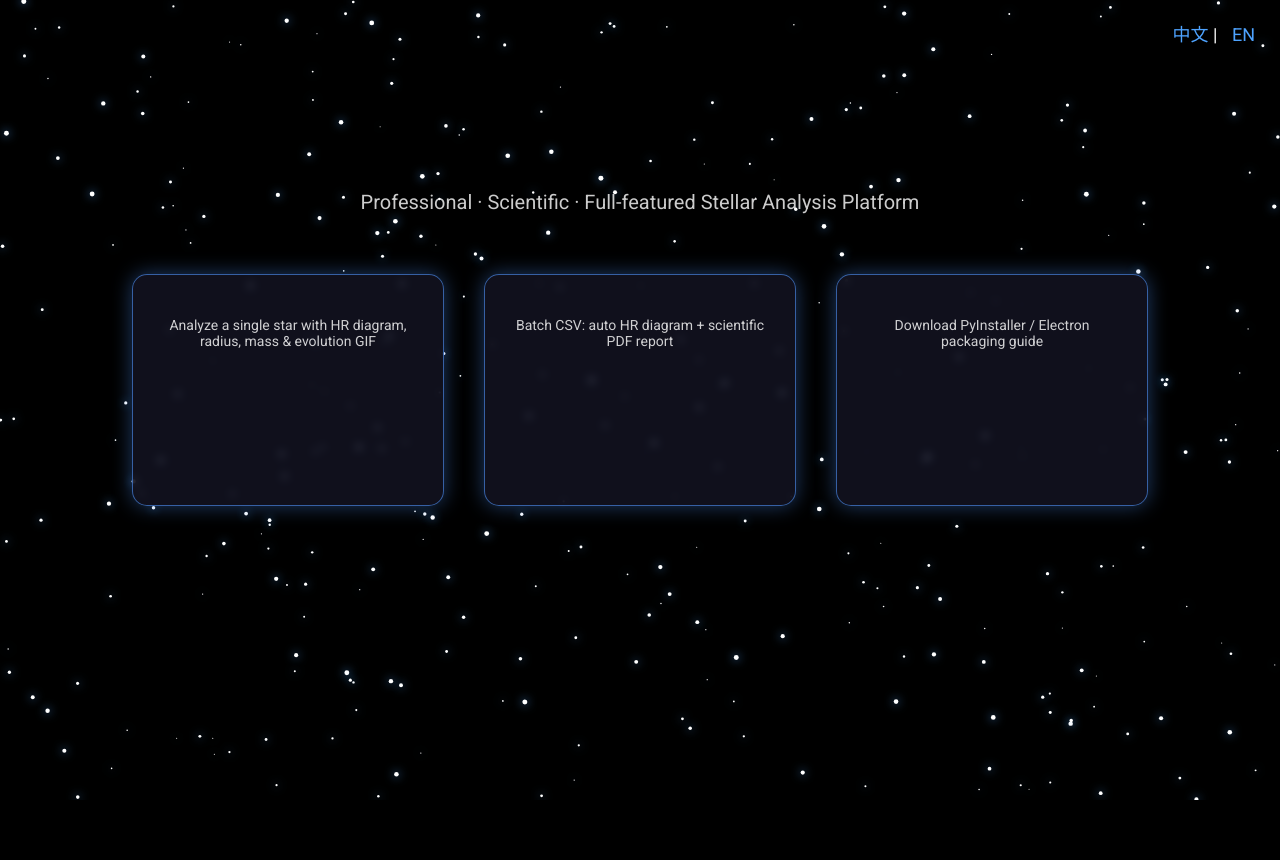
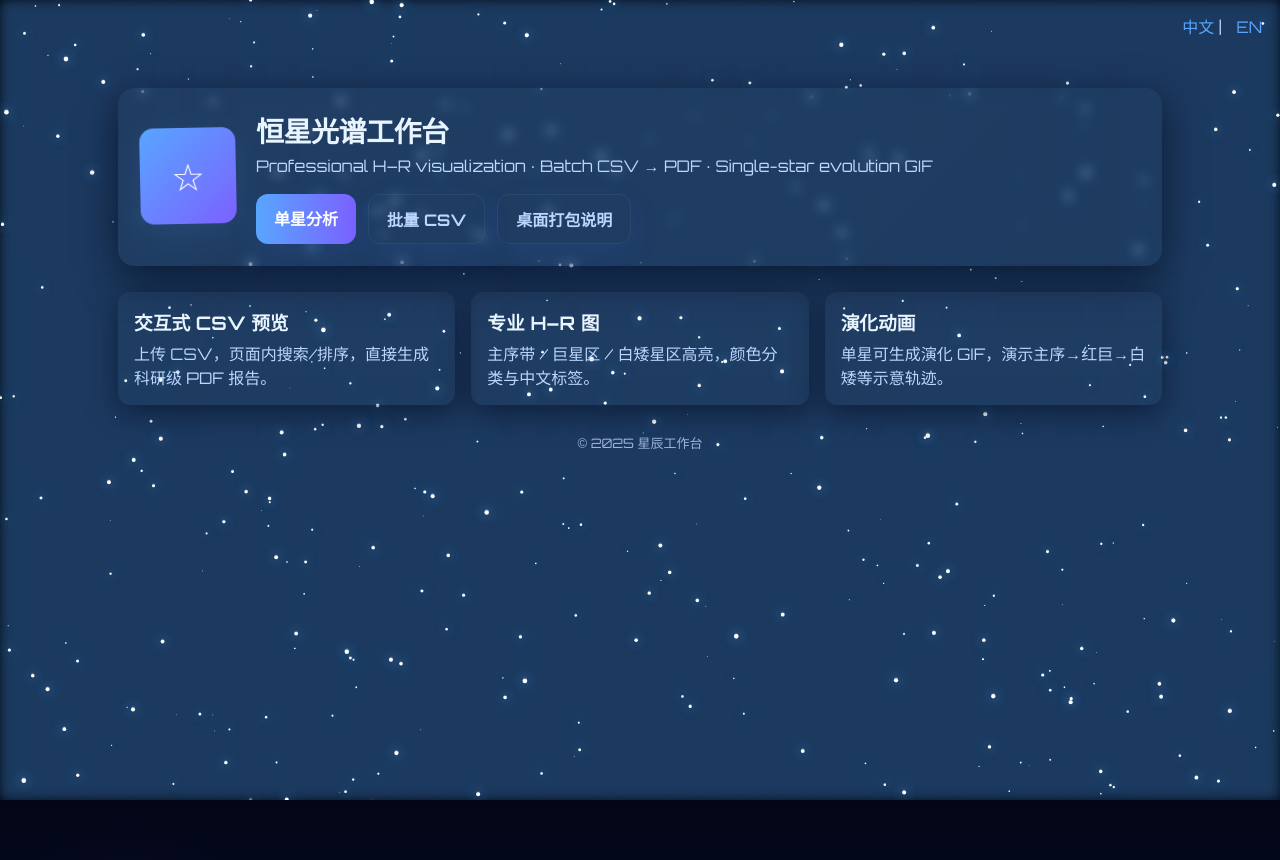
Before and after one commit to sriubasastor-debug/stellar-spectrum-web, a Python web app: template templates/index.html in a window 1280 px wide. Before the commit the page ends 800 px from the top, so only its background shows below. Run offline with Jinja, Linux system fonts and the light colour scheme; the template is opened without the code that fills it, so the values that code supplies are empty; some libraries are stand-ins or nearby versions; some web fonts are replaced.

Commit message:
Update index.html

```diff
--- a/templates/index.html
+++ b/templates/index.html
@@ -1,208 +1,139 @@
 <!DOCTYPE html>
-<html lang="{{ 'zh' if lang=='zh' else 'en' }}">
+<html lang="{{ 'zh' if lang == 'zh' else 'en' }}">
 <head>
-    <meta charset="UTF-8">
-    <title>{{ t('title') }}</title>
+  <meta charset="utf-8" />
+  <meta name="viewport" content="width=device-width,initial-scale=1" />
+  <title>{{ t('title') if t else '恒星光谱工作台' }}</title>
 
-    <!-- Google Font for Sci-Fi Style -->
-    <link href="https://fonts.googleapis.com/css2?family=Orbitron:wght@400;600&family=Roboto:wght@300;400&display=swap" rel="stylesheet">
+  <!-- AOS 动画 -->
+  <link href="https://cdn.jsdelivr.net/npm/aos@2.3.4/dist/aos.css" rel="stylesheet" />
+  <!-- Google font fallback -->
+  <link href="https://fonts.googleapis.com/css2?family=Orbitron:wght@400;700&display=swap" rel="stylesheet">
 
   <style>
-        body {
-            margin: 0;
-            padding: 0;
-            background: black;
-            overflow: hidden;
-            font-family: 'Roboto', sans-serif;
-            color: white;
+    /* 载入本地中文字体（请确保 static/fonts/NotoSansSC-Regular.otf 已存在） */
+    @font-face {
+      font-family: "CHN";
+      src: url("/static/fonts/NotoSansSC-Regular.otf") format("opentype");
+      font-weight: 400;
+      font-style: normal;
     }
+    :root{
+      --bg1:#020617;
+      --bg2:#071028;
+      --neon:#58a6ff;
+      --accent:#7b61ff;
+      --glass: rgba(255,255,255,0.03);
+    }
+    *{box-sizing:border-box}
+    html,body{height:100%;margin:0;font-family: "CHN", "Orbitron", sans-serif;color:#e8f4ff}
+    body{background:radial-gradient(1200px 600px at 10% 10%, rgba(124,58,237,0.04), transparent 10%), linear-gradient(180deg,var(--bg1),var(--bg2));overflow:hidden}
 
-        /* 星空背景 */
-        canvas#starfield {
-            position: fixed;
-            top: 0;
-            left: 0;
-            z-index: -10;
+    /* starfield canvas full screen */
+    canvas#starfield{position:fixed;inset:0;z-index:0}
+
+    /* foreground container */
+    .wrap{position:relative;z-index:5;max-width:1100px;margin:60px auto;padding:28px}
+
+    .hero{
+      display:flex;align-items:center;gap:20px;padding:22px;border-radius:16px;background:linear-gradient(135deg, rgba(255,255,255,0.02), rgba(255,255,255,0.01));
+      box-shadow:0 12px 40px rgba(2,6,23,0.6);backdrop-filter:blur(6px)
     }
+    .logo{
+      width:96px;height:96px;border-radius:14px;background:linear-gradient(135deg,var(--neon),var(--accent));
+      display:flex;align-items:center;justify-content:center;color:white;font-size:38px;box-shadow:0 8px 30px rgba(80,150,255,0.12)
+    }
+    .meta h1{margin:0;font-size:28px;letter-spacing: -0.5px}
+    .meta p{margin:6px 0 0;color:#bcd6ff}
 
-        /* 整体容器 */
-        .container {
-            text-align: center;
-            margin-top: 140px;
-            padding: 20px;
-        }
+    .actions{margin-top:18px;display:flex;gap:12px;flex-wrap:wrap}
+    .btn{padding:12px 18px;border-radius:12px;background:linear-gradient(90deg,var(--neon),var(--accent));color:white;text-decoration:none;font-weight:700;box-shadow:0 10px 30px rgba(60,100,230,0.12)}
+    .btn.ghost{background:transparent;border:1px solid rgba(255,255,255,0.06);color:#bcd6ff}
 
-        /* 主标题（霓虹风） */
-        .title {
-            font-size: 48px;
-            margin-bottom: 30px;
-            font-family: 'Orbitron', sans-serif;
-            letter-spacing: 3px;
-            text-shadow: 0 0 15px #4ea3ff, 0 0 30px #4ea3ff;
-        }
+    .grid{margin-top:26px;display:grid;grid-template-columns:repeat(auto-fit,minmax(260px,1fr));gap:16px}
+    .card{padding:16px;border-radius:12px;background:linear-gradient(180deg, rgba(255,255,255,0.02), rgba(255,255,255,0.01));box-shadow:0 8px 30px rgba(2,6,23,0.5)}
+    .card h3{margin:0 0 6px}
+    .card p{margin:0;color:#bcd6ff}
 
-        /* 副标题 */
-        .subtitle {
-            font-size: 20px;
-            opacity: 0.8;
-            margin-bottom: 60px;
-        }
+    .footer{margin-top:28px;text-align:center;color:#9fb4d9;font-size:13px}
 
-        /* 卡片容器 */
-        .card-container {
-            display: flex;
-            justify-content: center;
-            gap: 40px;
-            flex-wrap: wrap;
-        }
-
-        /* 功能卡片（科幻悬浮效果） */
-        .card {
-            width: 260px;
-            height: 180px;
-            background: rgba(20, 20, 35, 0.8);
-            border-radius: 15px;
-            padding: 25px;
-            backdrop-filter: blur(4px);
-            box-shadow: 0 0 20px rgba(80, 150, 255, 0.4);
-            border: 1px solid rgba(80, 150, 255, 0.6);
-            transition: 0.3s;
-            cursor: pointer;
-            text-decoration: none;
-            color: white;
-        }
-
-        /* 卡片内标题 */
-        .card h2 {
-            font-family: 'Orbitron', sans-serif;
-            margin-top: 10px;
-            font-size: 20px;
-            text-shadow: 0 0 10px #4ea3ff;
-        }
-
-        /* 卡片文字 */
-        .card p {
-            margin-top: 10px;
-            font-size: 14px;
-            opacity: 0.8;
-        }
-
-        /* 悬浮动画 */
-        .card:hover {
-            transform: translateY(-10px);
-            box-shadow: 0 0 30px rgba(120, 180, 255, 0.9);
-        }
-
-        /* 语言切换 */
-        .lang {
-            position: absolute;
-            top: 20px;
-            right: 25px;
-            font-size: 18px;
-        }
-        .lang a {
-            color: #4ea3ff;
-            text-decoration: none;
-            margin-left: 10px;
-        }
-        .lang a:hover {
-            text-shadow: 0 0 10px #4ea3ff;
-        }
+    .lang{position:fixed;right:18px;top:14px;color:#bcd6ff;z-index:10}
+    .lang a{color:var(--neon);text-decoration:none;margin-left:10px}
+    @media (max-width:640px){.hero{flex-direction:column;align-items:flex-start}.logo{width:70px;height:70px}}
   </style>
 </head>
-
 <body>
-
-<!-- 星空背景 canvas -->
   <canvas id="starfield"></canvas>
 
-<!-- 语言切换 -->
   <div class="lang">
-    <a href="/?lang=zh">中文</a> |
-    <a href="/?lang=en">EN</a>
+    <a href="/?lang=zh">中文</a> | <a href="/?lang=en">EN</a>
   </div>
 
-<!-- 主内容 -->
-<div class="container">
-    <div class="title">{{ t('title') }}</div>
-    <div class="subtitle">
-        {{ '专业 · 科学 · 全功能恒星分析平台' if lang=='zh' else 'Professional · Scientific · Full-featured Stellar Analysis Platform' }}
+  <div class="wrap" data-aos="fade-up">
+    <div class="hero" data-aos="zoom-in">
+      <div class="logo" id="logo">☆</div>
+      <div class="meta">
+        <h1>{{ t('title') if t else '恒星光谱工作台' }}</h1>
+        <p>{{ '专业 H–R 可视化 · 批量 CSV → PDF 报告 · 单星演化 GIF' if lang=='zh' else 'Professional H–R visualization · Batch CSV → PDF · Single-star evolution GIF' }}</p>
+
+        <div class="actions">
+          <a class="btn" href="/single?lang={{lang}}">{{ t('single') if t else '单星分析' }}</a>
+          <a class="btn ghost" href="/csv?lang={{lang}}">{{ t('csv') if t else '批量 CSV' }}</a>
+          <a class="btn ghost" href="/download_desktop">{{ t('download_desktop') if t else '桌面打包说明' }}</a>
         </div>
-
-    <div class="card-container">
-
-        <!-- 单颗恒星分析 -->
-        <a class="card" href="/single?lang={{lang}}">
-            <h2>{{ t('single') }}</h2>
-            <p>{{ '输入光谱 / 温度 / 光度，并生成 H-R 图、半径、质量、演化 GIF' if lang=='zh'
-                else 'Analyze a single star with HR diagram, radius, mass & evolution GIF' }}</p>
-        </a>
-
-        <!-- CSV 批量分析 -->
-        <a class="card" href="/csv?lang={{lang}}">
-            <h2>{{ t('csv') }}</h2>
-            <p>{{ '批量导入 CSV，自动绘制 H-R 图并生成科研级 PDF 报告' if lang=='zh'
-                else 'Batch CSV: auto HR diagram + scientific PDF report' }}</p>
-        </a>
-
-        <!-- 桌面打包说明 -->
-        <a class="card" href="/download_desktop">
-            <h2>{{ t('download_desktop') }}</h2>
-            <p>{{ '下载 PyInstaller / Electron 打包说明' if lang=='zh'
-                else 'Download PyInstaller / Electron packaging guide' }}</p>
-        </a>
-
       </div>
     </div>
 
-<!-- 星空背景 JS 动画 -->
+    <div class="grid" data-aos="fade-up" data-aos-delay="80">
+      <div class="card">
+        <h3>交互式 CSV 预览</h3>
+        <p>上传 CSV，页面内搜索/排序，直接生成科研级 PDF 报告。</p>
+      </div>
+      <div class="card">
+        <h3>专业 H–R 图</h3>
+        <p>主序带 / 巨星区 / 白矮星区高亮，颜色分类与中文标签。</p>
+      </div>
+      <div class="card">
+        <h3>演化动画</h3>
+        <p>单星可生成演化 GIF，演示主序→红巨→白矮等示意轨迹。</p>
+      </div>
+    </div>
+
+    <div class="footer" data-aos="fade-up" data-aos-delay="160">© 2025 星辰工作台</div>
+  </div>
+
+  <!-- libs -->
+  <script src="https://cdn.jsdelivr.net/npm/aos@2.3.4/dist/aos.js"></script>
+  <script src="https://cdnjs.cloudflare.com/ajax/libs/gsap/3.12.2/gsap.min.js"></script>
+
   <script>
+    // init animations
+    AOS.init({duration:700,once:true});
+
+    // logo subtle animation
+    gsap.from("#logo",{y:-6,rotation:-6,duration:1.4,repeat:-1,yoyo:true,ease:"sine.inOut"});
+
+    // starfield
     const canvas = document.getElementById('starfield');
     const ctx = canvas.getContext('2d');
-
-let stars = [];
-let w, h;
-
-function resize() {
-    w = canvas.width = window.innerWidth;
-    h = canvas.height = window.innerHeight;
+    let w,h,stars=[];
+    function resize(){w=canvas.width=innerWidth;h=canvas.height=innerHeight}
+    window.addEventListener('resize', resize);
+    resize();
+    function initStars(){stars=[];for(let i=0;i<400;i++){stars.push({x:Math.random()*w,y:Math.random()*h,z:Math.random()*2+0.3})}}
+    initStars();
+    function tick(){
+      ctx.fillStyle='rgba(0,0,8,0.45)';
+      ctx.fillRect(0,0,w,h);
+      ctx.shadowBlur=12;ctx.shadowColor='#4ea3ff';
+      for(let s of stars){
+        ctx.beginPath();ctx.fillStyle='white';ctx.arc(s.x,s.y,s.z,0,Math.PI*2);ctx.fill();
+        s.y += s.z*0.3;
+        if(s.y>h) s.y=0;
       }
-resize();
-window.onresize = resize;
-
-function initStars() {
-    stars = [];
-    for (let i = 0; i < 350; i++) {
-        stars.push({
-            x: Math.random() * w,
-            y: Math.random() * h,
-            z: Math.random() * 2 + 0.5
-        });
+      requestAnimationFrame(tick);
     }
-}
-initStars();
-
-function animate() {
-    ctx.fillStyle = "black";
-    ctx.fillRect(0, 0, w, h);
-
-    ctx.fillStyle = "white";
-    ctx.shadowBlur = 10;
-    ctx.shadowColor = "#4ea3ff";
-
-    for (let s of stars) {
-        ctx.beginPath();
-        ctx.arc(s.x, s.y, s.z, 0, Math.PI * 2);
-        ctx.fill();
-
-        s.y += s.z * 0.3;
-        if (s.y > h) s.y = 0;
-    }
-
-    requestAnimationFrame(animate);
-}
-animate();
+    tick();
   </script>
-
 </body>
 </html>
```
Lines whose indentation alone changed are shown as unchanged.
